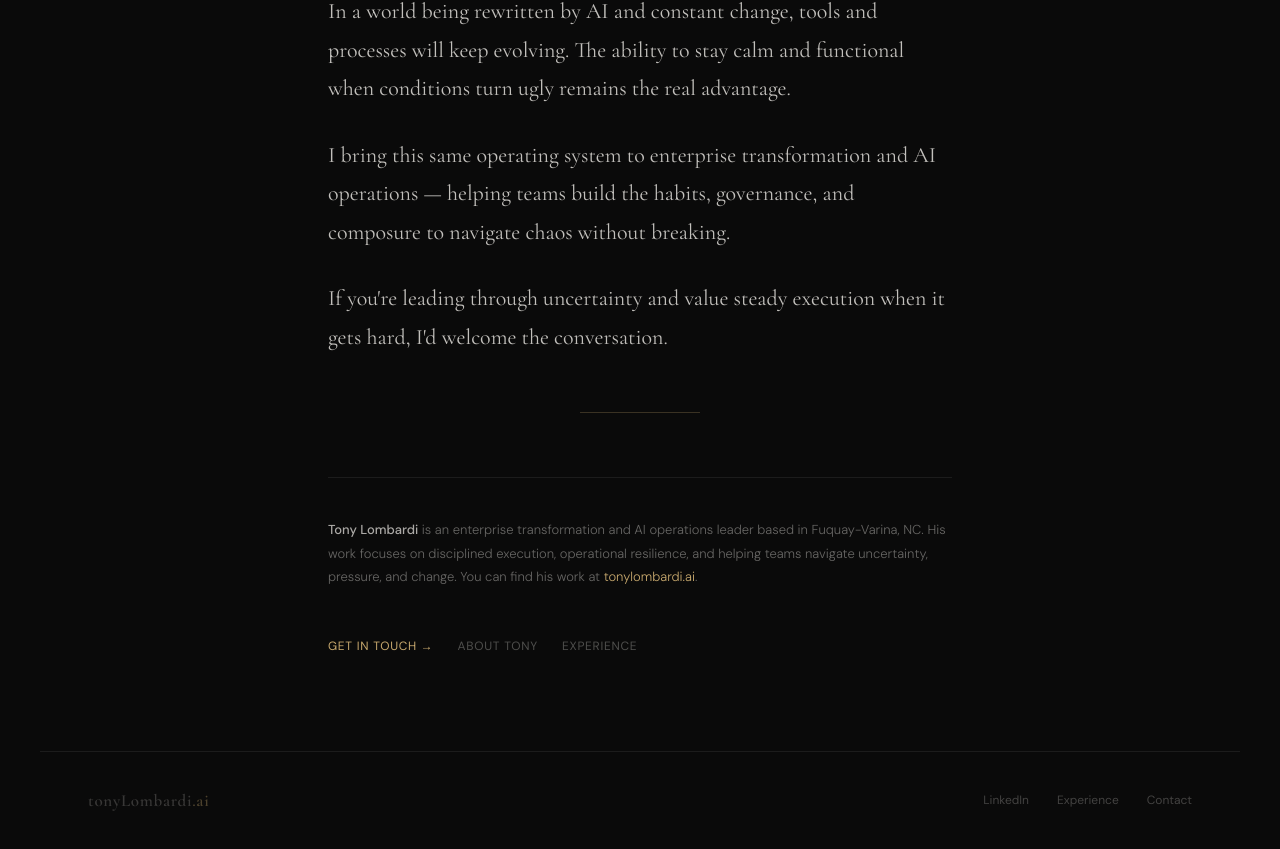
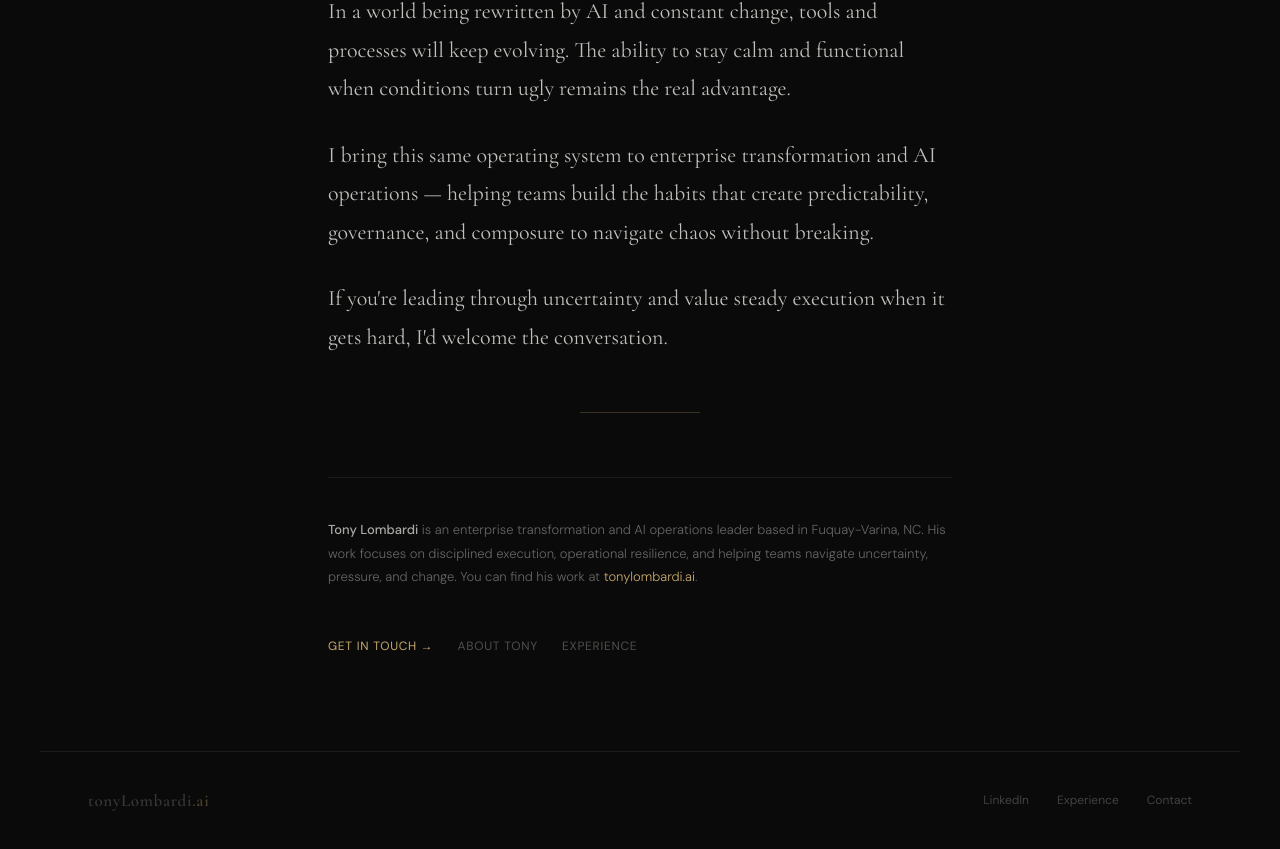
Before and after one commit to tonylombardi-22/personal_branding, a Next.js app: page /writing in a window 1280 px wide. Shown: the part 3238-4087 px from the top of the page. Built offline with nearby package versions, Linux system fonts and the light colour scheme.

Commit message:
Clean up writing page formatting and refine operating system essay

```diff
--- a/app/writing/page.tsx
+++ b/app/writing/page.tsx
@@ -514,7 +514,7 @@ export default function Writing() {
 
             <p>
               I bring this same operating system to enterprise transformation and AI
-              operations — helping teams build the habits, governance, and composure
+              operations — helping teams build the habits that create predictability, governance, and composure
               to navigate chaos without breaking.
             </p>
 
```
